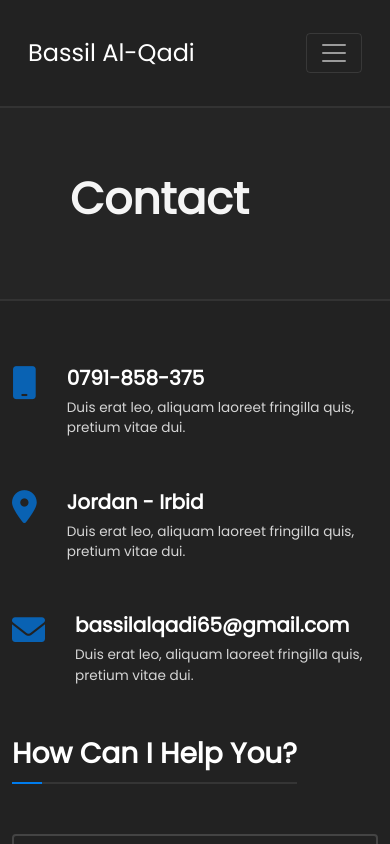
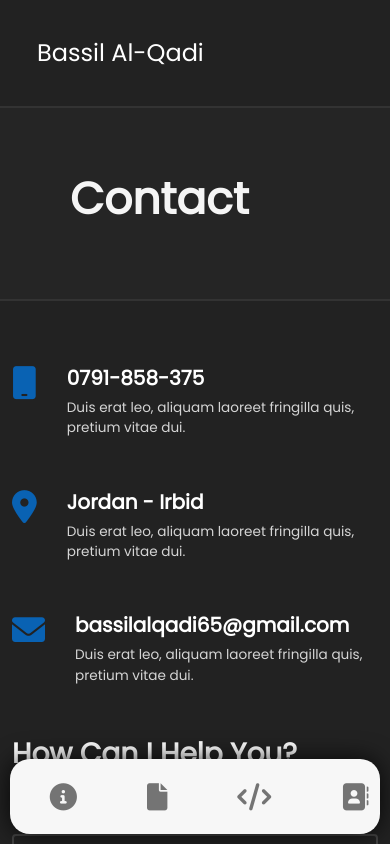
Before and after one commit to bassil-97/Bassil-Profile, a React (Create React App) app: page /contact in a window 390 px wide. Shown: the top 844 px of the page. Built offline with nearby package versions, Linux system fonts and the light colour scheme.

Commit message:
Add Floating Navbar

```diff
--- a/src/App.css
+++ b/src/App.css
@@ -7,6 +7,7 @@ h1, h2, h3, h4, h5, h6 {
 }
 
 .App {
+    position: relative;
     min-height: 100vh;
     background-color: #222222;
     font-family: 'Poppins', sans-serif;
@@ -69,3 +70,9 @@ i {
     font-size: 33px;
     color: var(--icons);
 }
+
+@media screen and (max-width: 992px) {
+    .services, .testimonials, .Facts {
+        padding: 0px 20px;
+    }
+}
--- a/src/App.js
+++ b/src/App.js
@@ -2,6 +2,7 @@ import { Routes, Route } from 'react-router-dom';
 import './App.css';
 
 import Navbar from './Components/Navbar/Navbar';
+import FloatingNav from './Components/Navbar/FloatingNav';
 import Footer from './Components/Footer/Footer';
 
 import Home from './Components/Home/Home';
@@ -19,6 +20,7 @@ function App() {
         <Route path='/portfolio' exact element={<Projects />} />
         <Route path='/contact' exact element={<Contact />} />
       </Routes>
+      <FloatingNav />
       <Footer />
     </div>
   );
--- /dev/null
+++ b/src/Components/Navbar/FloatingNav.js
@@ -0,0 +1,23 @@
+import React from 'react';
+import './Navbar.css';
+
+import { Link } from 'react-router-dom';
+
+export default function FloatingNav() {
+  return (
+    <div className='floating-nav'>
+        <div className='floating-item'>
+            <i className="fa-solid fa-circle-info"></i>
+        </div>
+        <div className='floating-item'>
+            <i className="fa-solid fa-file"></i>
+        </div>
+        <div className='floating-item'>
+            <i className="fa-solid fa-code"></i>
+        </div>
+        <div className='floating-item'>
+            <i className="fa-solid fa-address-book"></i>
+        </div>
+    </div>
+  )
+}
--- a/src/Components/Navbar/Navbar.css
+++ b/src/Components/Navbar/Navbar.css
@@ -1,5 +1,5 @@
 .navbar {
-    padding: 30px 16px;
+    padding: 30px 25px;
 }
 
 .navbar-brand {
@@ -25,8 +25,86 @@
     transition-duration: .5s;
 }
 
+.floating-nav {
+    position: fixed;
+    left: 0;
+    right: 0;
+    bottom: 10px;
+    margin: 0 auto;
+    display: none;
+    width: 50%;
+    padding: 10px 20px;
+    background-color: #f7f7f7;
+    border-radius: 20px;
+    z-index: 99;
+    box-shadow: 0 0 25px 0 rgb(0 0 0 / 80%);
+}
+
+.floating-item {
+    display: flex;
+    align-items: center;
+    justify-content: center;
+    flex-direction: column;
+    padding: 14px 20px;
+    border-radius: 10px;
+    transition: .5s ease-in;
+    color: #444;
+}
+
+.floating-item span {
+    margin-top: 10px;
+    font-size: .8em;
+    font-weight: 600;
+}
+
+.floating-item i {
+    color: #747474;
+    font-size: 1.7em;
+}
+
+.floating-item i:hover {
+    color: #0983ea;
+}
+
+.floating-item:hover {
+    background-color: #d9e9f7;
+    cursor: pointer;
+    transition-duration: .5s;
+}
+
+
+
 @media screen and (max-width: 992px) {
-    .navbar-nav {
+    .navbar-nav, .navbar-toggler {
+        display: none;
+        gap: 20px;
+    }
+
+    .floating-nav {
+        display: flex;
+        align-items: center;
+        justify-content: space-around;
         gap: 20px;
     }
 }
+
+@media screen and (max-width: 768px) {
+    .floating-nav {
+        width: 80%;
+        display: flex;
+        align-items: center;
+        justify-content: space-around;
+        gap: 30px;
+    }
+}
+
+
+@media screen and (max-width: 576px) {
+    .floating-nav {
+        width: 95%;
+        display: flex;
+        align-items: center;
+        justify-content: space-around;
+        gap: 30px;
+    }
+}
--- a/src/Components/Navbar/Navbar.js
+++ b/src/Components/Navbar/Navbar.js
@@ -9,7 +9,7 @@ export default function Navbar() {
         <div className="container-fluid">
             <a className="navbar-brand" href="#">Bassil Al-Qadi</a>
             <button className="navbar-toggler" type="button" data-bs-toggle="collapse" data-bs-target="#navbarSupportedContent" aria-controls="navbarSupportedContent" aria-expanded="false" aria-label="Toggle navigation">
-            <span className="navbar-toggler-icon"></span>
+                <span className="navbar-toggler-icon"></span>
             </button>
             <div className="collapse navbar-collapse" id="navbarSupportedContent">
                 <ul className="navbar-nav ms-auto mb-2 mb-lg-0">
```
